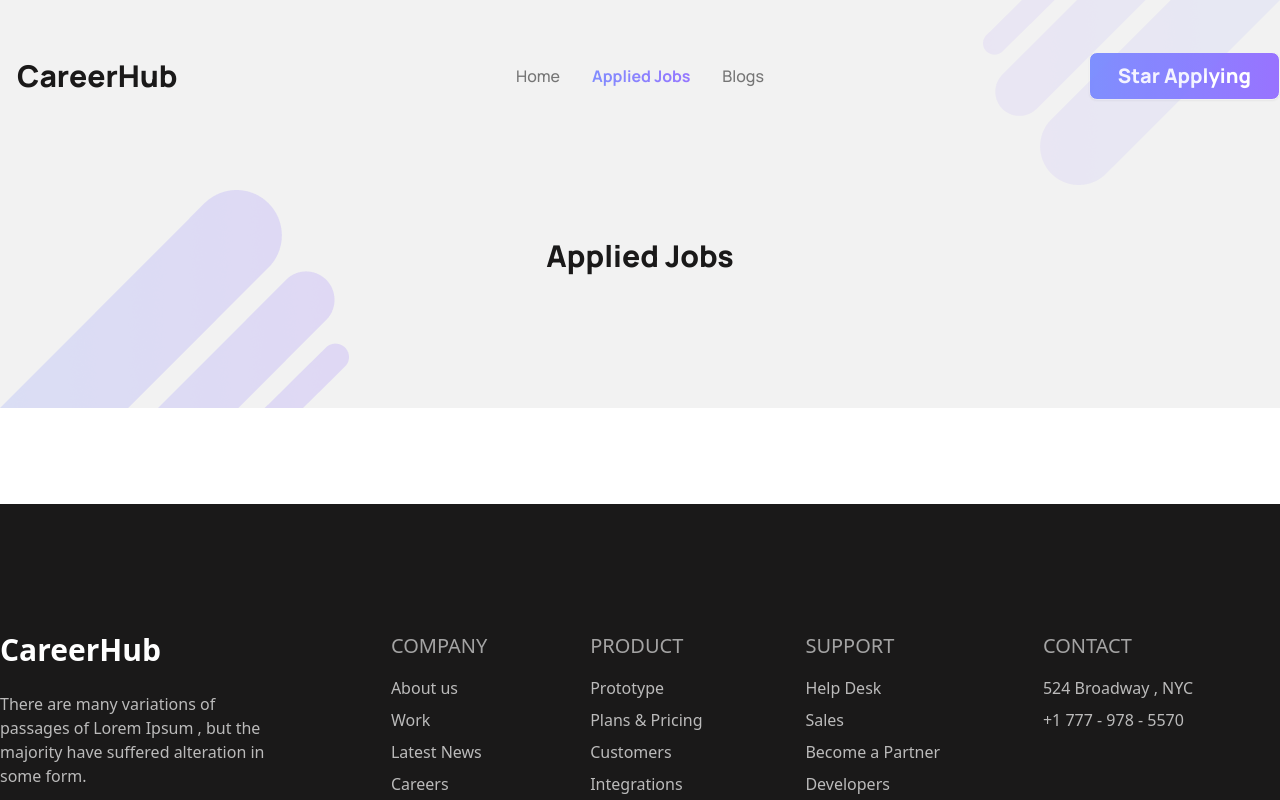
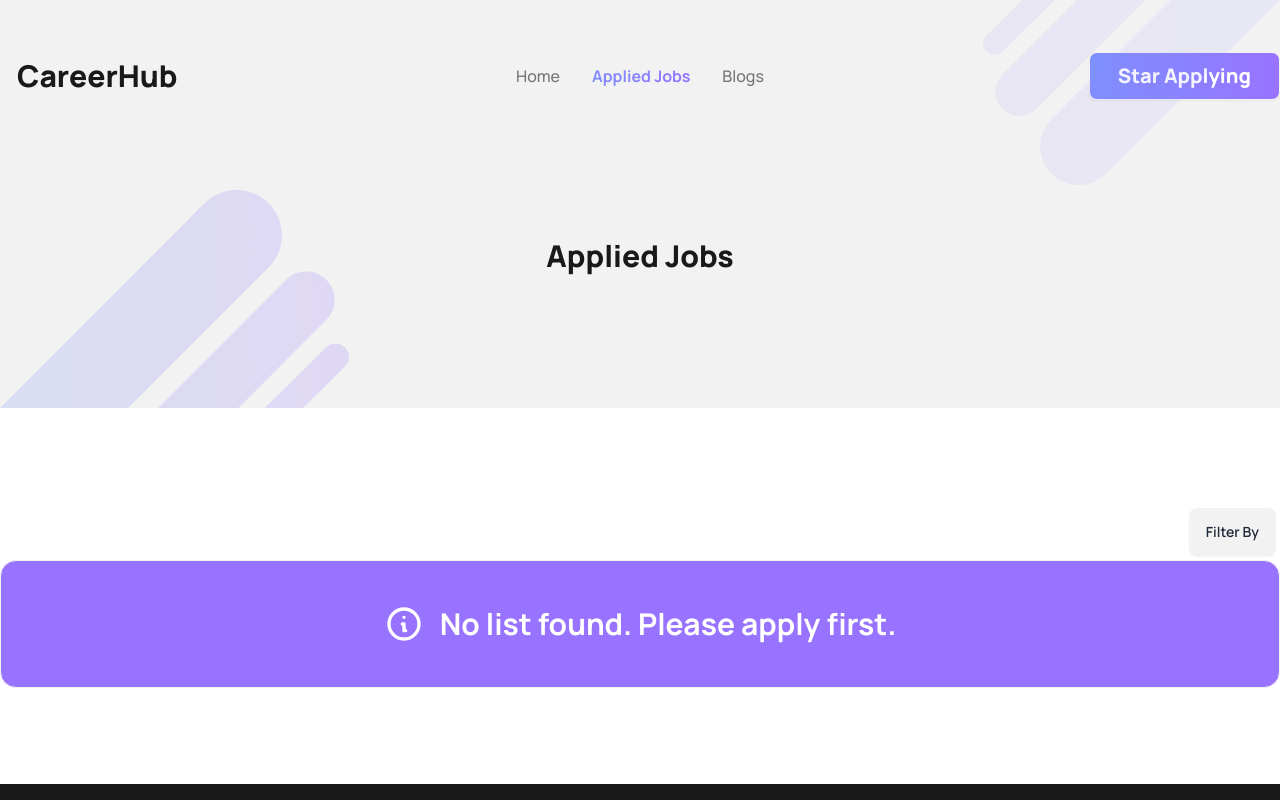
Before and after one commit to SM-Noushan/react-career-hub-ph-practise, a React (Vite) app: page /applied-jobs in a window 1280 px wide. Shown: the top 800 px of the page. Built offline with nearby package versions, Linux system fonts and the light colour scheme.

Commit message:
added filter to applied job

```diff
--- a/src/components/main/applied-jobs/AppliedJobCard.jsx
+++ b/src/components/main/applied-jobs/AppliedJobCard.jsx
@@ -1,5 +1,6 @@
 import salIcon from '../../../assets/icons/money.png';
 import locIcon from '../../../assets/icons/location2.png';
+import { Link } from 'react-router-dom';
 const AppliedJobCard = ({ data }) => {
     const { id,
         logo,
@@ -32,10 +33,10 @@ const AppliedJobCard = ({ data }) => {
                     </div>
                 </div>
             </div>
-            {/* href={`/job-details/${id}`} */}
-            <div className="col-span-2">
+            {/*  */}
+            <Link to={`/job-details/${id}`} className="col-span-2">
                 <button className="btn bg-gradient-to-r from-grad-01 to-grad-02 text-white text-xl px-7 mt-5">View Details</button>
-            </div>
+            </Link>
         </div>
     );
 };
--- a/src/components/main/applied-jobs/AppliedJobs.jsx
+++ b/src/components/main/applied-jobs/AppliedJobs.jsx
@@ -6,6 +6,7 @@ import AppliedJobCard from "./AppliedJobCard";
 
 const AppliedJobs = () => {
     const [appliedJobs, setAppliedJobs] = useState([]);
+    const [filteredAppliedJobs, setFilteredAppliedJobs] = useState(appliedJobs);
     const jobs = useLoaderData();
     useEffect(() => {
         const appliedJobsId = loadAppliedJobs();
@@ -13,14 +14,36 @@ const AppliedJobs = () => {
         if (appliedJobsId.length) {
             const appliedJobsData = jobs.filter(job => appliedJobsId.includes(((job.id).toString())));
             setAppliedJobs(appliedJobsData);
+            setFilteredAppliedJobs(appliedJobsData);
         }
     }, [jobs])
+    const handleFilterData = filterType => {
+        if (filterType === 'all') {
+            return setFilteredAppliedJobs(appliedJobs);
+        }
+        const filteredData = appliedJobs.filter(job => job.remote_or_onsite.toLowerCase() === filterType);
+        setFilteredAppliedJobs(filteredData);
+    }
     return (
         <>
             <Cover heading="Applied Jobs" />
             <div className="md:container xl:max-w-screen-xl mx-auto my-24">
+                <div className="text-right">
+                    <div className="dropdown dropdown-bottom dropdown-left ">
+                        <div tabIndex={0} role="button" className="btn m-1">Filter By</div>
+                        <ul tabIndex={0} className="dropdown-content z-[1] menu p-2 shadow bg-base-200 rounded-box w-52 *:font-semibold">
+                            <li><button onClick={() => handleFilterData('all')}>All</button></li>
+                            <li><button onClick={() => handleFilterData('onsite')}>Onsite</button></li>
+                            <li><button onClick={() => handleFilterData('remote')}>Remote</button></li>
+                        </ul>
+                    </div>
+                </div>
                 {
-                    appliedJobs.map(appliedJob => <AppliedJobCard key={appliedJob.id} data={appliedJob} />)
+                    filteredAppliedJobs.length ? filteredAppliedJobs.map(appliedJob => <AppliedJobCard key={appliedJob.id} data={appliedJob} />) :
+                        <div role="alert" className="alert bg-grad-02 text-white min-h-32 flex justify-center">
+                            <svg xmlns="http://www.w3.org/2000/svg" fill="none" viewBox="0 0 24 24" className="stroke-current shrink-0 w-10 h-10"><path strokeLinecap="round" strokeLinejoin="round" strokeWidth="2" d="M13 16h-1v-4h-1m1-4h.01M21 12a9 9 0 11-18 0 9 9 0 0118 0z"></path></svg>
+                            <span className="text-3xl font-bold">No list found. Please apply first.</span>
+                        </div>
                 }
             </div>
         </>
```
